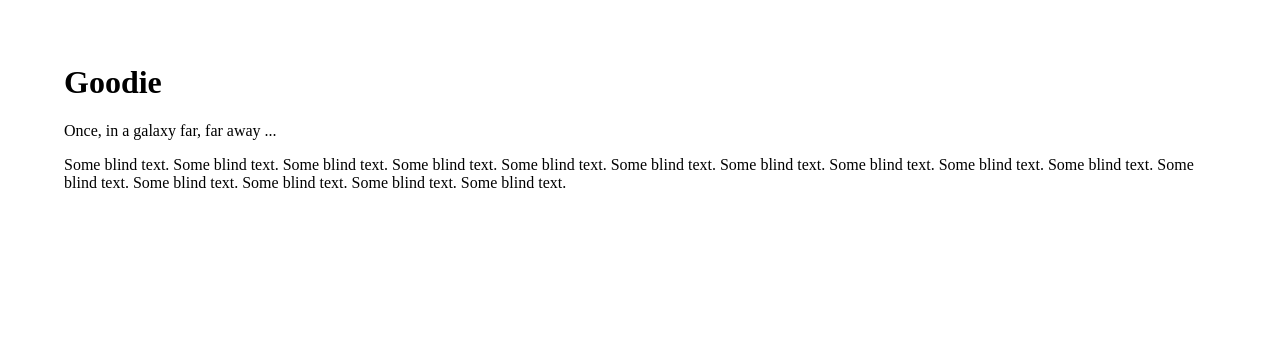
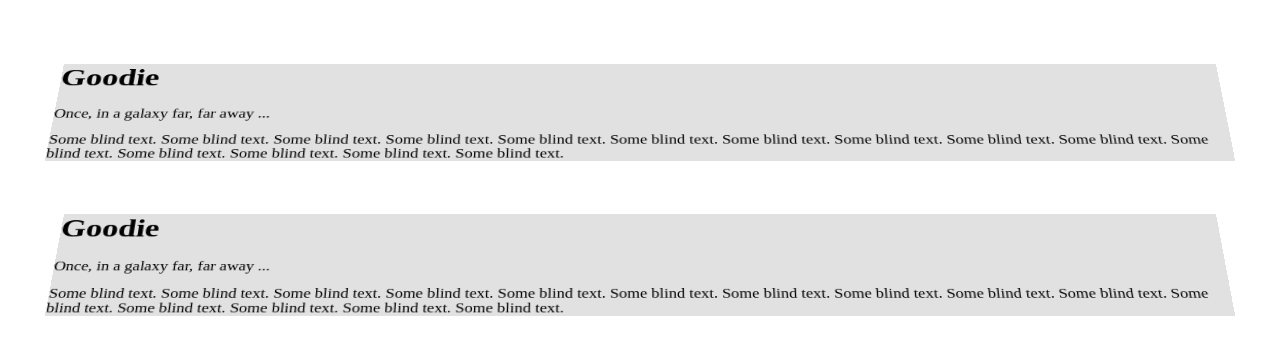
Before and after one commit to WebEngineering-FHNW/webcl-fs-20, a plain HTML site: page week15/Goodie-Almost-3D.html in a window 1280 px wide. Drawn offline with Linux system fonts and the light colour scheme.

Commit message:
solve CSS goodie

```diff
--- a/week15/Goodie-Almost-3D.html
+++ b/week15/Goodie-Almost-3D.html
@@ -8,8 +8,12 @@
           box-sizing: border-box;
       }
       main {
+          perspective: 200vw;
       }
       main div {
+          background-color: #e1e1e1;
+          transform: rotateX(40deg);
+          transform-origin: top center;
       }
   </style>
 </head>
@@ -26,6 +30,14 @@
         Some blind text. Some blind text. Some blind text. Some blind text. Some blind text.
     </p>
     </div>
+    <div>
+    <h1>Goodie</h1>
+        <p>Once, in a galaxy far, far away ...</p>
+    <p>Some blind text. Some blind text. Some blind text. Some blind text. Some blind text.
+        Some blind text. Some blind text. Some blind text. Some blind text. Some blind text.
+        Some blind text. Some blind text. Some blind text. Some blind text. Some blind text.
+    </p>
+    </div>
 </main>
 
 </body>
```
